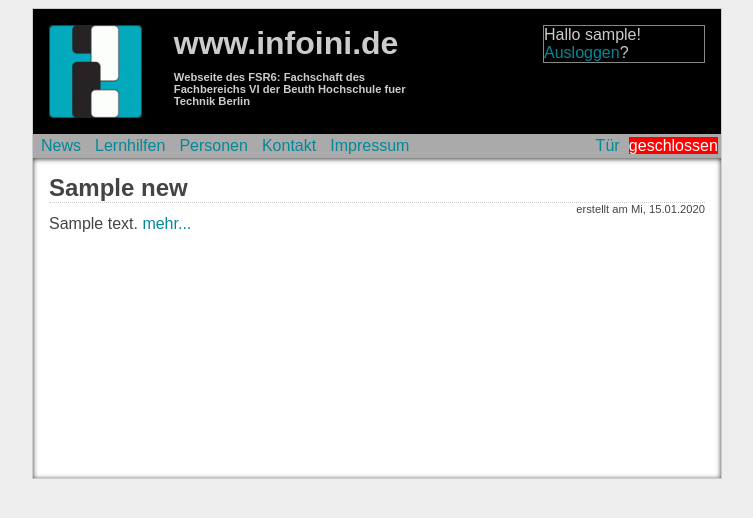
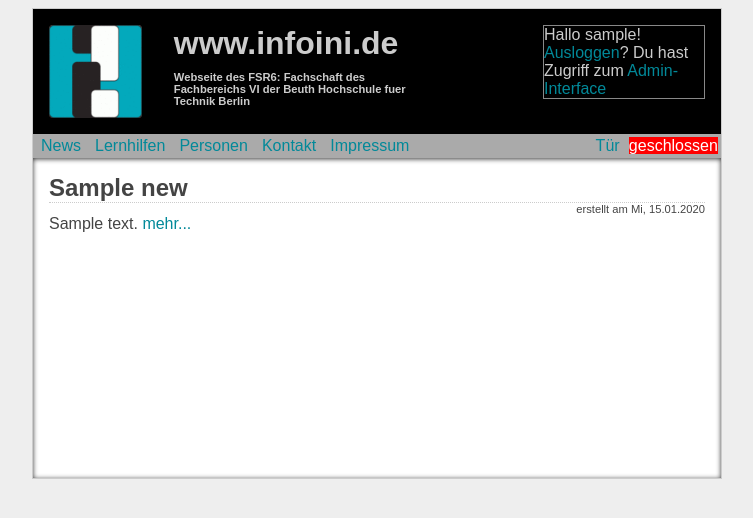
Before and after one commit to baracoder/infoini-django, a Django app: template templates/news/news_list.html in a window 1280 px wide. Shown: the top 518 px of the page, without its empty margins (263-1016 px from the left). Run offline with Django 3.2, Linux system fonts and the light colour scheme; the template is opened without the code that fills it: values that come from a table or form of the project are taken from there, others are empty; a user stored in the database is signed in; tables that the repository leaves empty hold one stand-in row (values such as "Sample post").

Commit message:
link zum admin interface für admins

```diff
--- a/templates/base.html
+++ b/templates/base.html
@@ -15,6 +15,9 @@
 {% if user.is_authenticated %}
 Hallo {{ user.username }}!
 <a href="/user/logout/">Ausloggen</a>?
+{% if user.is_staff %}
+Du hast Zugriff zum <a href="/admin/">Admin-Interface</a>
+{% endif %}
 {% else %}
 <form method="post" action="/user/login/">
 {% csrf_token %}
```
